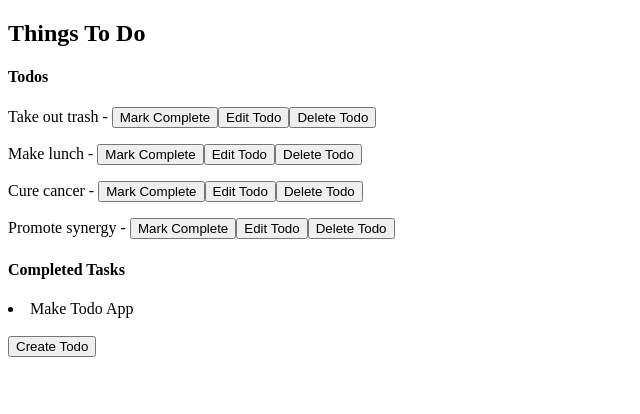
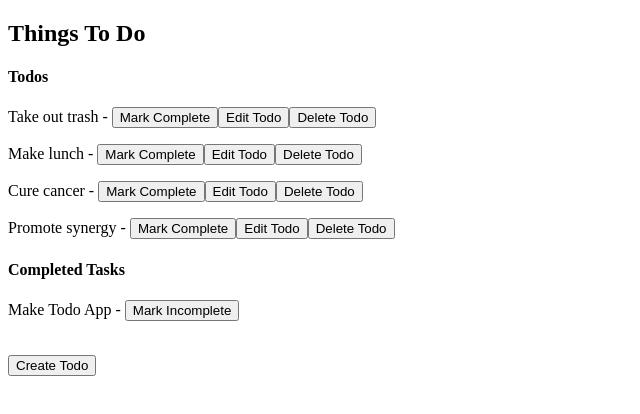
Before and after one commit to ga-wdi-exercises/todo-app-react, a React (Create React App) app: page / in a window 1280 px wide. Shown: the top 414 px of the page, without its empty margins (0-640 px from the left). Built offline with nearby package versions, Linux system fonts and the light colour scheme; the HTML template or start-up script is replaced by a standard one.

Commit message:
Fixed Silver w/ no style

```diff
--- a/src/App.js
+++ b/src/App.js
@@ -14,6 +14,16 @@ class List extends Component {
     let completeTodosArray = this.state.completeTodos;
     completeTodosArray.push(todosArray[index]);
     todosArray.splice(index, 1);
+    this.setState({
+      completeTodos: completeTodosArray,
+      todos: todosArray
+    });
+  }
+  markIncomplete(e, index){
+    let todosArray = this.state.todos;
+    let completeTodosArray = this.state.completeTodos;
+    todosArray.push(completeTodosArray[index]);
+    completeTodosArray.splice(index, 1);
     this.setState({
       completeTodos: completeTodosArray,
       todos: todosArray
@@ -40,7 +50,7 @@ class List extends Component {
     todosArray.push(newTodo);
     this.setState({
       todos: todosArray
-    })
+    });
   }
   render(){
     let todos = this.props.todos.map( (todo, index) => (
@@ -51,9 +61,11 @@ class List extends Component {
         <button onClick={(e, key) => this.deleteTodo(e, index)}>Delete Todo</button></p>
       </div>
     ))
-    console.log(todos)
     let completeTodos = this.props.completeTodos.map( (completeTodo, index) => (
-      <li key={index}>{completeTodo}</li>
+      <div>
+        <p key={index}>{completeTodo}<span> - </span>
+        <button onClick={(e, key) => this.markIncomplete(e, index)}>Mark Incomplete</button></p>
+      </div>
     ))
     return(<div>
       <h2>{this.props.title}</h2>
```
